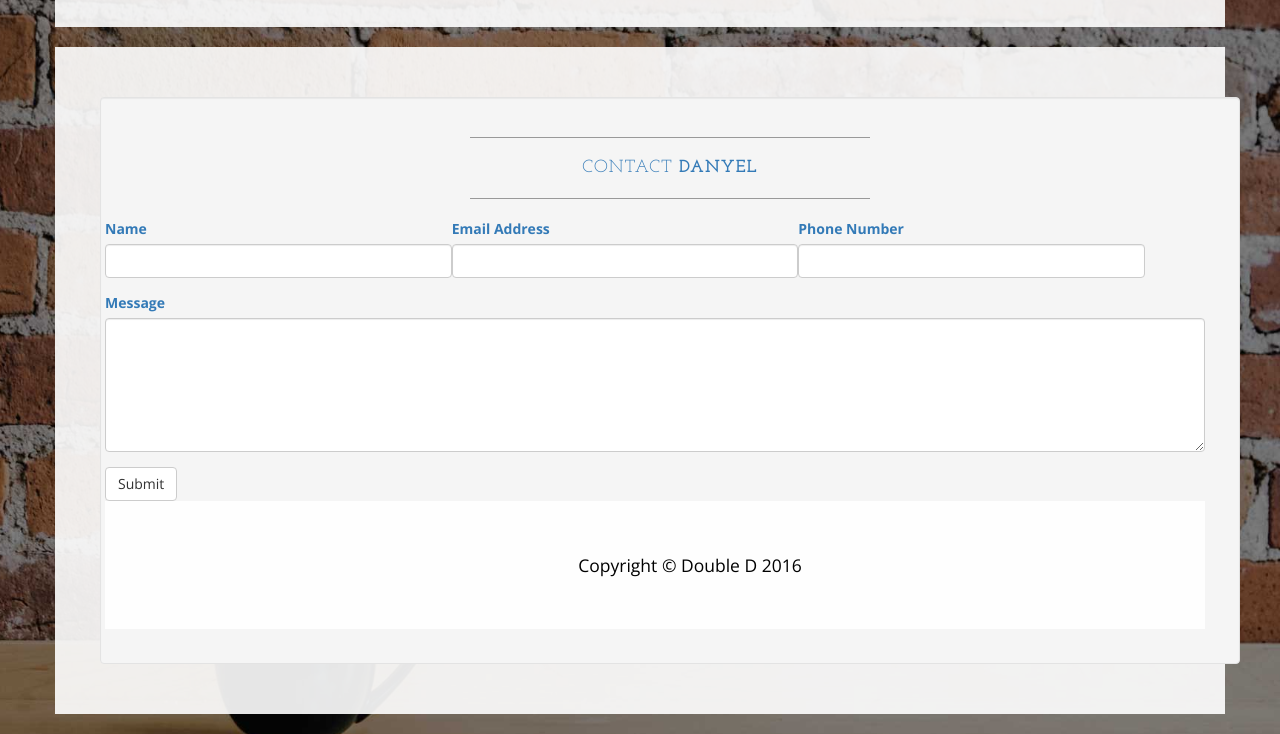
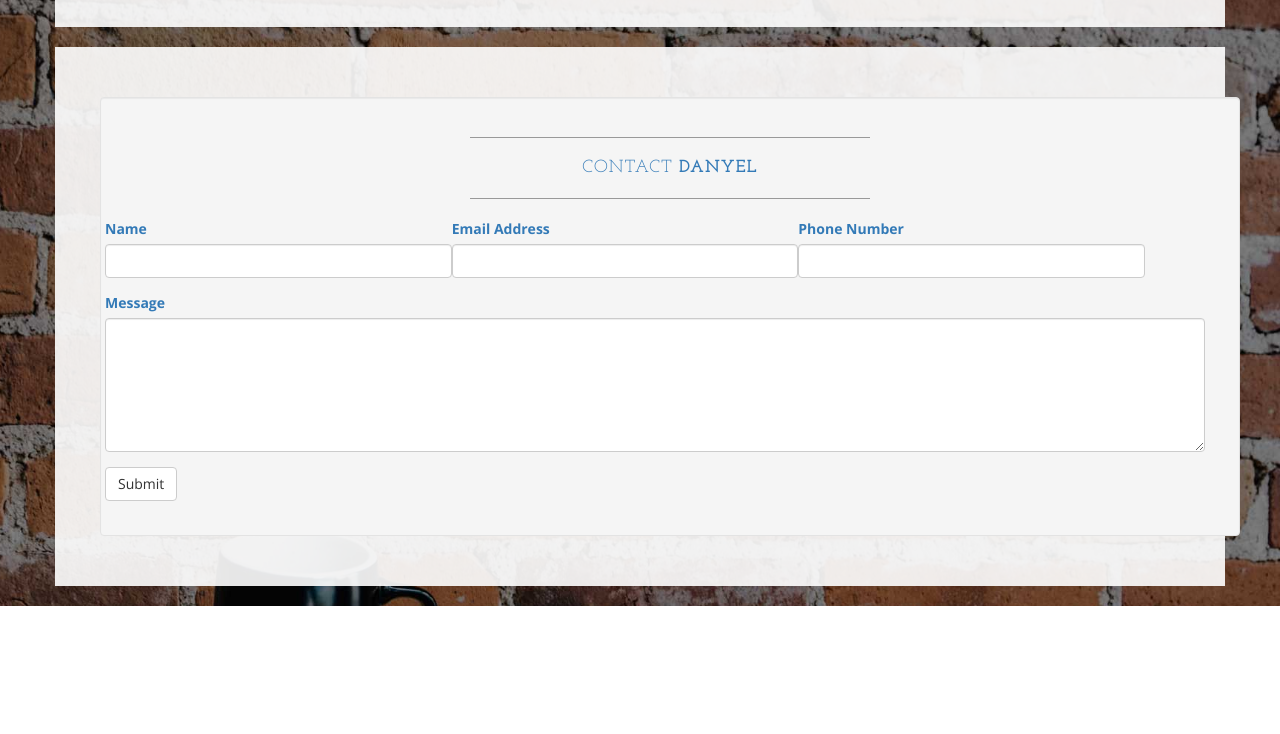
Before and after one commit to DDavi23/DDavi23.github.io, a plain HTML site: page contact.html in a window 1280 px wide. Shown: the part 837-1571 px from the top of the page. After the commit the page ends 1443 px from the top, so only its background shows below. Drawn offline with nearby package versions, Linux system fonts and the light colour scheme.

Commit message:
commented out footer

```diff
--- a/contact.html
+++ b/contact.html
@@ -166,7 +166,7 @@
                                 <input type="hidden" name="save" value="contact">
                                 <button type="submit" class="btn btn-default">Submit</button>
 
-        <footer>
+    <!--    <footer>
         <div class="container">
             <div class="row">
                 <div class="col-lg-12 text-center">
```
